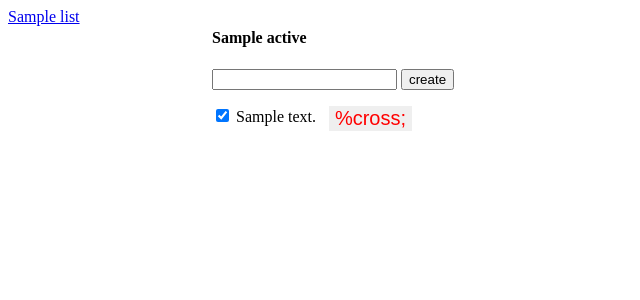
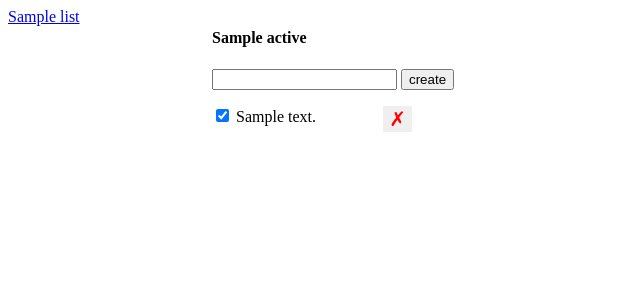
Before and after one commit to jkmunoz/todoapp, a Flask app: template templates/index.html in a window 1280 px wide. Shown: the top 300 px of the page, without its empty margins (0-640 px from the left). Run offline with Flask 3, Linux system fonts and the light colour scheme; tables that the repository leaves empty hold one stand-in row (values such as "Sample post"); the template is opened without the code that fills it: values that come from a table or form of the project are taken from there, most other values are stand-ins (such as "Sample title", 1, 10 or a date in 2020).

Commit message:
correct code for red cross marks.

```diff
--- a/templates/index.html
+++ b/templates/index.html
@@ -15,7 +15,7 @@
             clear: both;
            }
            li button {
-            -webkit-appearance: none;
+            appearance: none;
             border: none;
             outline: none;
             color: red;
@@ -53,7 +53,7 @@
           <li>
             <input class="check-completed" data-id="{{ todo.id }}" type="checkbox" {% if todo.completed %} checked {% endif %} />
             {{ todo.description }}
-            <button class="delete-button" data-id="{{ todo.id }}">%cross;</button>
+            <button class="delete-button" data-id="{{ todo.id }}">&cross;</button>
           </li>
           {% endfor %}
         </ul>
```
